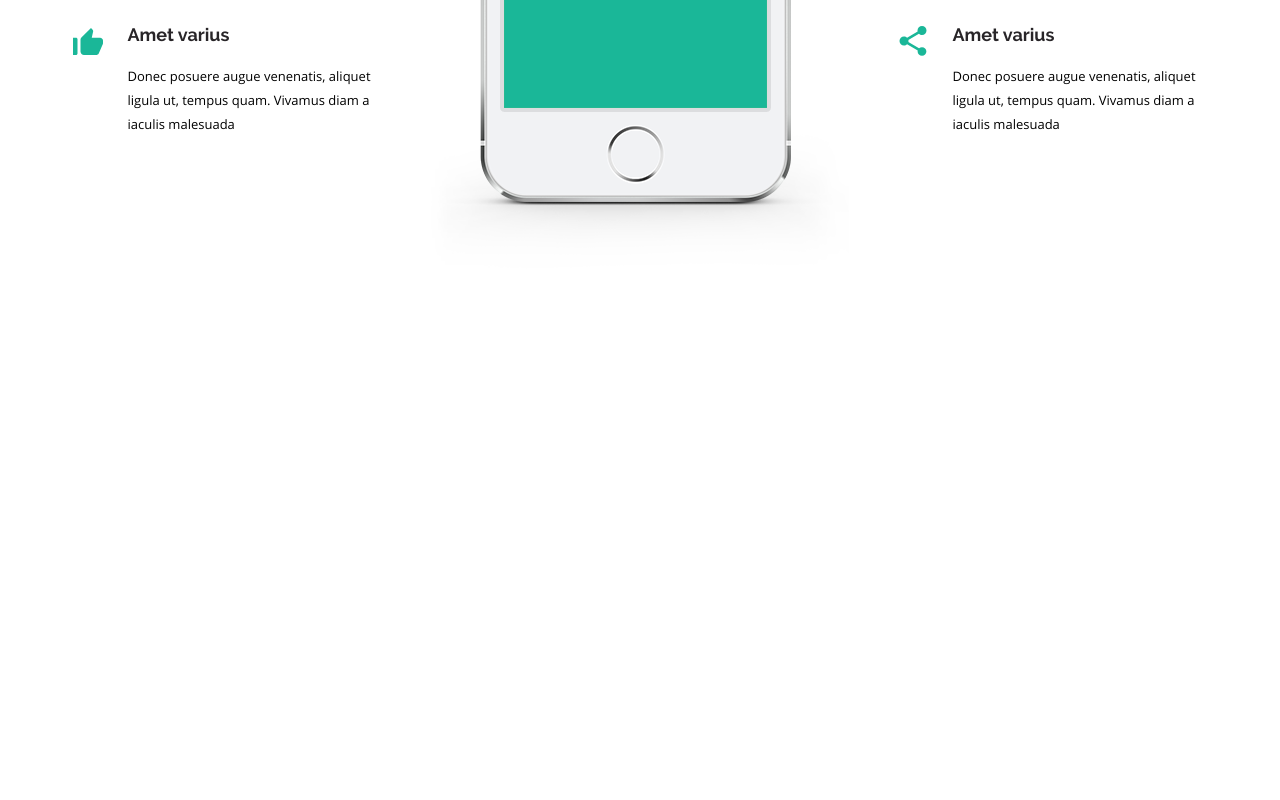
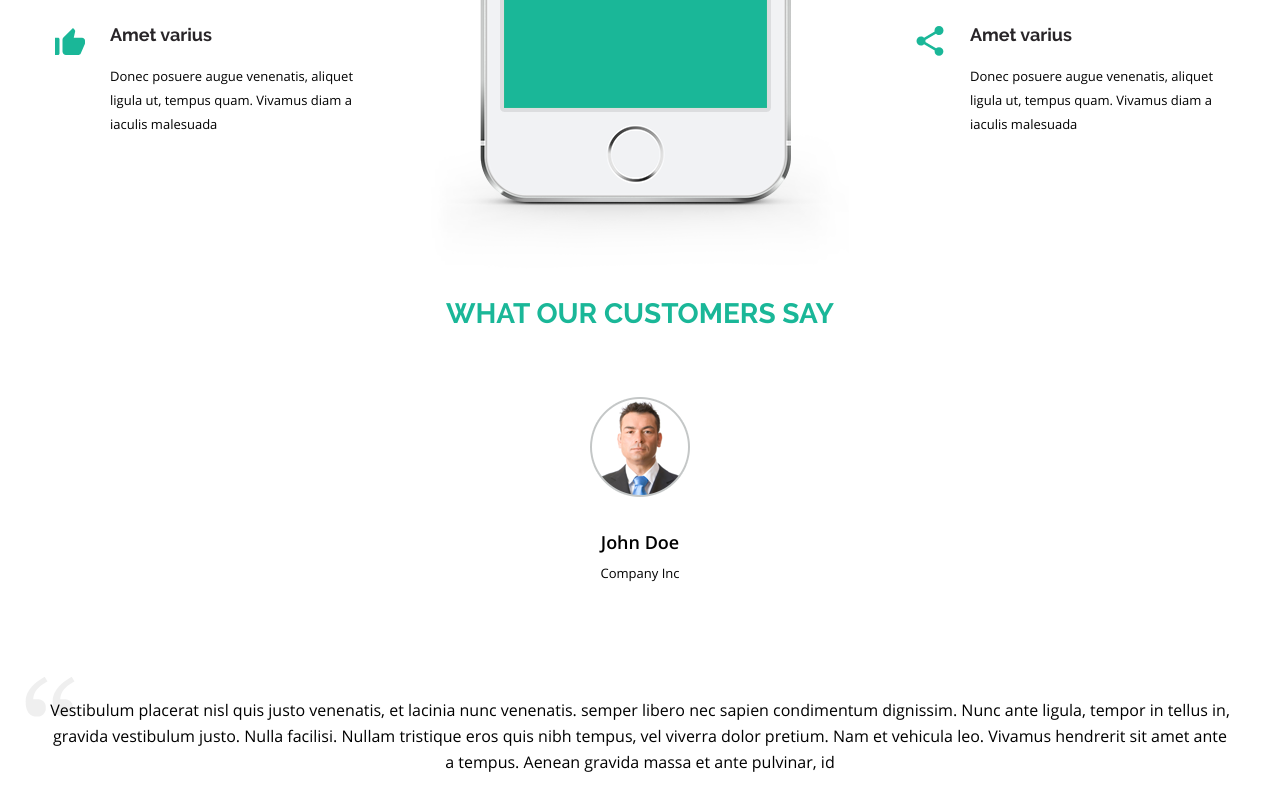
Before and after one commit to Dimail0880/hackaton, a website: page src/index.html in a window 1280 px wide. Shown: the part 752-1552 px from the top of the page. Before the commit the page ends 1048 px from the top, so only its background shows below. Drawn offline with nearby package versions, Linux system fonts and the light colour scheme; files that its build step writes are made by us from their sources.

Commit message:
feedback

```diff
--- a/src/html/feedbacks-sec.html
+++ b/src/html/feedbacks-sec.html
@@ -0,0 +1,19 @@
+<div class="container">
+  <section class="feedback">
+    <h2 class="feedback__tittle sec-title">
+        What our customers say
+    </h2>
+    <img  srcset="images/consumers-feedback-sec/jdoe.png w100, images/consumers-feedback-sec/jdoe@2x.png w200"
+      sizes="100px"
+      src="images/consumers-feedback-sec/jdoe.png"
+    alt="JD" class="customers-image">
+    <h3 class="customers-name">
+      john doe
+    </h3>
+    <p class="customers-occupation">company inc</p>
+    <p class="customers-feedback">
+        Vestibulum placerat nisl quis justo venenatis, et lacinia nunc venenatis. semper libero nec sapien condimentum dignissim. Nunc ante ligula, tempor in tellus in, gravida vestibulum justo. Nulla facilisi. Nullam tristique eros quis nibh tempus, vel viverra dolor pretium. Nam et vehicula leo. Vivamus hendrerit sit amet ante a tempus. Aenean gravida massa et ante pulvinar, id
+    </p>
+
+  </section>
+</div>
--- a/src/sass/main.scss
+++ b/src/sass/main.scss
@@ -9,3 +9,4 @@
  @import './default.scss';
 
  @import './sections/key-features-sec.scss';
+ @import './sections/feedbacks-sec.scss';
--- /dev/null
+++ b/src/sass/sections/feedbacks-sec.scss
@@ -0,0 +1,100 @@
+
+.feedback__tittle {
+  margin-bottom: 50px;
+
+  @media (min-width: 768px) {
+    margin-bottom: 65px;
+  }
+}
+
+.customers-image {
+  margin-bottom: 28px;
+
+  @media (min-width: 768px) {
+    margin-bottom: 30px;
+  }
+}
+
+.customers-name {
+  margin-bottom: 5px;
+  font-family: 'OpenSans-SemiBold', sans-serif;
+  font-size: 18px;
+  line-height: 24px;
+  text-transform: capitalize;
+
+  @media (min-width: 768px) {
+    margin-bottom: 10px;
+  }
+}
+
+.customers-occupation {
+  margin-bottom: 30px;
+  font-family: 'OpenSans-Regular', sans-serif;
+  font-size: 13px;
+  line-height: 18px;
+  text-transform: capitalize;
+
+  @media (min-width: 768px) {
+    margin-bottom: 70px;
+  }
+
+  @media (min-width: 1200px) {
+    margin-bottom: 115px;
+  }
+}
+
+.customers-feedback {
+  font-family: 'OpenSans-Regular', sans-serif;
+  font-size: 16px;
+  line-height: 26px;
+  position: relative;
+  margin-bottom: 25px;
+
+  &::before {
+    display: block;
+    content: '';
+    width: 50px;
+    height: 40px;
+    background-image: url(../images/consumers-feedback-sec/kavychki.png);
+    background-repeat: no-repeat;
+    background-size: contain;
+    transform: translate(-50%, -50%);
+    position: absolute;
+    z-index: -1;
+  }
+}
+
+.slider {
+  list-style: none;
+  display: flex;
+  justify-content: center;
+  margin-bottom: 60px;
+
+
+  @media (min-width: 768px) {
+    margin-bottom: 110px;
+  }
+
+  @media (min-width: 1200px) {
+    margin-bottom: 130px;
+  }
+}
+
+
+.slider__dot {
+  content: '';
+  width: 10px;
+  height: 10px;
+  border: 1px solid $light-gray;
+  border-radius: 50%;
+  background-color: $light-gray;
+
+  &:not(:last-child) {
+    margin-right: 7px;
+  }
+}
+
+.slider__dot:hover {
+  border: 1px solid $primary-aqua;
+  background-color: $primary-aqua;
+}
--- a/src/sass/sections/key-features-sec.scss
+++ b/src/sass/sections/key-features-sec.scss
@@ -1,15 +1,14 @@
-
 .container {
   width: 280px;
   margin: auto;
   text-align: center;
 
-  @media (min-width: 708px) {
-    width: 700px;
+  @media (min-width: 768px) {
+    width: 748px;
   }
 
   @media (min-width: 1200px) {
-    width: 1145px;
+    width: 1180px;
   }
 }
 
```
Also changed, not shown: src/index.html (+1 -0 lines), src/images/consumers-feedback-sec/jdoe.png (added), src/images/consumers-feedback-sec/jdoe@2x.png (added), src/images/consumers-feedback-sec/kavychki.png (added).
